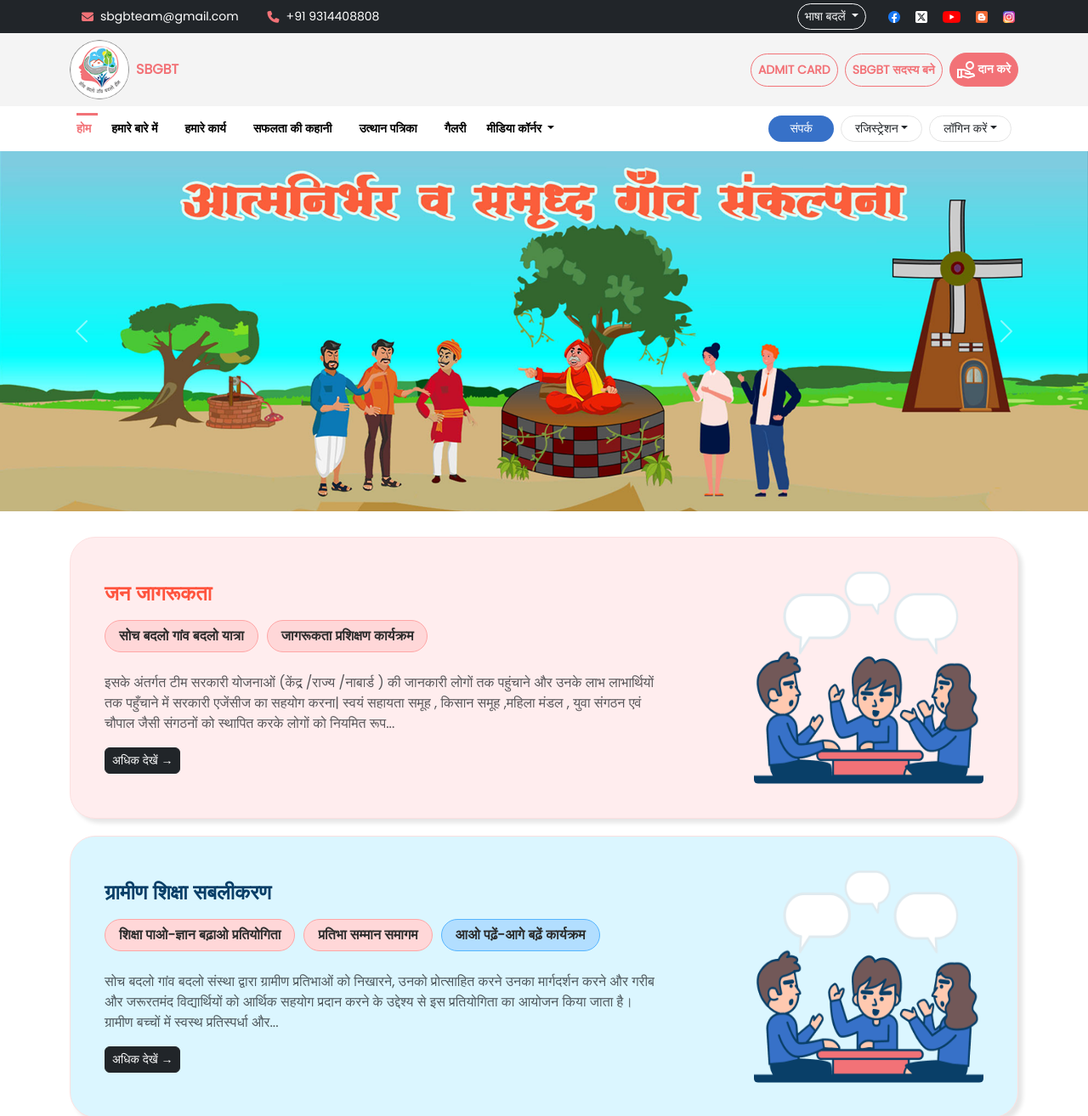
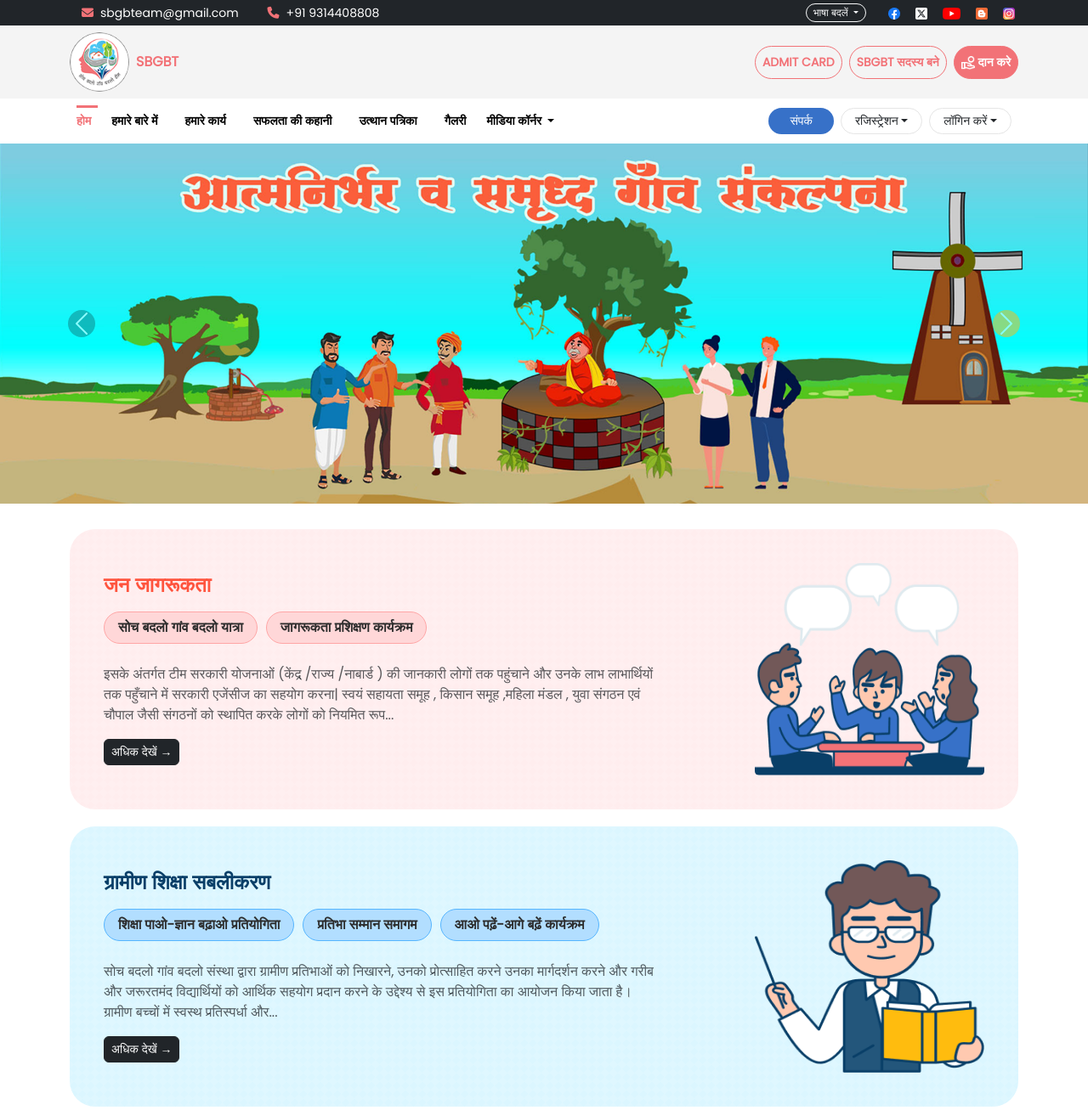
Before and after one commit to Swechha13/SBGBT, a plain HTML site: page index.html in a window 1280 px wide. Shown: the top 1314 px of the page at 85% size. Drawn offline with nearby package versions, Linux system fonts and the light colour scheme.

Commit message:
second commit

```diff
--- a/index.html
+++ b/index.html
@@ -31,7 +31,7 @@
         <div class="col-md-6 d-flex justify-content-end align-items-center pe-3">
           <!-- Language dropdown -->
           <div class="dropdown me-3">
-            <button class="btn btn-outline-light btn-sm rounded-5 dropdown-toggle"type="button" data-bs-toggle="dropdown" aria-expanded="false">
+            <button class="btn btn-outline-light btn-sm rounded-5 dropdown-toggle"type="button" data-bs-toggle="dropdown" aria-expanded="false" style="padding: 4px 8px; font-size: 12px; line-height: 1;">
             भाषा बदलें
             </button>
             <ul class="dropdown-menu">
@@ -61,10 +61,10 @@
         <span class="fw-bold company-name">SBGBT</span>
       </div>
       <div class="d-flex align-items-center gap-2">
-        <a href="admit-card.html" class="btn btn-sm rounded-5 fw-bold p-2 sbgbt-header-btn">ADMIT CARD</a>
-        <a href="membership.html" class="btn btn-sm rounded-5 fw-bold p-2 sbgbt-header-btn">SBGBT सदस्य बने</a>
+        <a href="admit-card.html" class="btn btn-sm rounded-5 fw-bold p-2 text-center align-items-center sbgbt-header-btn">ADMIT CARD</a>
+        <a href="membership.html" class="btn btn-sm rounded-5 fw-bold p-2 text-center align-items-center  sbgbt-header-btn">SBGBT सदस्य बने</a>
         <button class="btn btn-sm rounded-5 text-white p-2 donate-btn">
-          <a href="#"><img src="images/donate-icon.png" alt="donate-icon"></a> <span class="fw-bold donate-text text-white">दान करे</span>
+          <a href="#"><img src="images/donate-icon.png" alt="donate-icon"></a> <span class="fw-bold text-center text-white">दान करे</span>
         </button>
       </div>
     </div>
@@ -104,17 +104,17 @@
 
     <ul class="navbar-nav ms-auto">
       <li class="nav-item">
-        <a class="btn btn-sm me-2 rounded-5 text-white px-4 contact-btn" href="#">संपर्क</a>
+        <a class="btn btn-sm me-2 rounded-5 text-white px-4 text-center align-items-center  contact-btn" href="#">संपर्क</a>
       </li>
       <li class="nav-item dropdown">
-        <a class="btn btn-sm me-2 dropdown-toggle px-3 rounded-5 nav-bordered" href="#" data-bs-toggle="dropdown">रजिस्ट्रेशन</a>
+        <a class="btn btn-sm me-2 dropdown-toggle px-3 rounded-5 text-center align-items-center  nav-bordered" href="#" data-bs-toggle="dropdown">रजिस्ट्रेशन</a>
         <ul class="dropdown-menu">
           <li><a class="dropdown-item" href="#">New</a></li>
           <li><a class="dropdown-item" href="#">Status</a></li>
         </ul>
       </li>
       <li class="nav-item dropdown">
-        <a class="btn btn-sm me-2 dropdown-toggle px-3 rounded-5 nav-bordered" href="#" data-bs-toggle="dropdown">लॉगिन करें</a>
+        <a class="btn btn-sm me-2 dropdown-toggle px-3 rounded-5 text-center align-items-center nav-bordered" href="#" data-bs-toggle="dropdown">लॉगिन करें</a>
         <ul class="dropdown-menu">
           <li><a class="dropdown-item" href="#">User</a></li>
           <li><a class="dropdown-item" href="#">Admin</a></li>
@@ -175,7 +175,7 @@
           </p>
           <a href="#" class="btn btn-dark btn-sm rounded-2">अधिक देखें →</a>
         </div>
-        <img src="images/cards-img/card1-img.png" alt="जन जागरूकता चित्र" class="card-img ms-md-4 ">
+        <img src="images/cards-img/card2-img.png" alt="जन जागरूकता चित्र" class="card-img ms-md-4 ">
       </div>
     </div>
 
@@ -192,7 +192,7 @@
           </p>
           <a href="#" class="btn btn-dark btn-sm rounded-2">अधिक देखें →</a>
         </div>
-        <img src="images/cards-img/card1-img.png" alt="जन जागरूकता चित्र" class="card-img ms-md-4 ">
+        <img src="images/cards-img/card3-img.png" alt="जन जागरूकता चित्र" class="card-img ms-md-4 ">
       </div>
     </div>
 
@@ -209,20 +209,9 @@
           </p>
           <a href="#" class="btn btn-dark btn-sm rounded-2">अधिक देखें →</a>
         </div>
-        <img src="images/cards-img/card1-img.png" alt="जन जागरूकता चित्र" class="card-img ms-md-4 ">
+        <img src="images/cards-img/card4-img.png" alt="जन जागरूकता चित्र" class="card-img ms-md-4 ">
       </div>
     </div>
-
-
-
-
-
-
-
-
-
-
-
   </div>
 
 
--- a/style.css
+++ b/style.css
@@ -53,6 +53,10 @@ body {
 .donate-btn:hover {
   background-color: #F27277;
 }
+.donate-btn img {
+  vertical-align: middle;
+  height: 16px;
+}
 .navbar-nav .nav-link {
   font-weight: 600;
   color: #000;
@@ -99,15 +103,31 @@ body {
 .card {
   top: 30px;
   position: sticky;
-  border: 1px solid #fce0e0;
-  box-shadow: 5px 5px 5px rgba(0, 0, 0, 0.1);
   background-color: white;
-  color: #333;
   padding: 40px;
   border-radius: 30px;
   margin-bottom: 20px;
 
-  .tag-btn {
+  background-image:
+    linear-gradient(45deg, rgba(255,255,255,0.1) 25%, transparent 25%),
+    linear-gradient(-45deg, rgba(255,255,255,0.1) 25%, transparent 25%),
+    linear-gradient(45deg, transparent 75%, rgba(255,255,255,0.1) 75%),
+    linear-gradient(-45deg, transparent 75%, rgba(255,255,255,0.1) 75%);
+  background-size: 10px 10px;
+  /* background-color: #f8f8f8; */
+
+  border: none;
+}
+
+.card-img {
+  width: 270px;
+  height: 250px;
+}
+
+.card-content{
+  max-width: 650px;
+}
+.tag-btn {
   background-color: #FFD7D8;
   color: #2c2c2c;
   border: 1px solid #FFA6A6;
@@ -117,21 +137,31 @@ body {
   font-weight: 500;
   margin-right: 10px;
   white-space: nowrap;
-  }
-  .tag-btn:nth-child(3) {
+}
+.card:nth-of-type(2) .tag-btn {
   background-color: #B2DEFF;
   border: 1px solid #55B5FF;
 }
-
+.card:nth-of-type(3) .tag-btn {
+  background-color: #E3FFC0;
+  border: 1px solid #8BEF14;
+}
+.card:nth-of-type(4) .tag-btn {
+  background-color: #FCD0FF;
+  border: 1px solid #D685DB;
+}
+.carousel-control-next-icon {
+    background-color: #FFBC0E;
+    border-radius: 50px;
+}
+.carousel-control-prev-icon{
+  background-color: #0e7f81;
+  border-radius: 50px;
 }
 
-.card-img{
-  width: 270px;
-  height: 250px;
-}
-.card-content{
-  max-width: 650px;
-}
+
+
+
 
 
 
```
Also changed, not shown: images/cards-img/card2-img.png (added), images/cards-img/card3-img.png (added), images/cards-img/card4-img.png (added).
